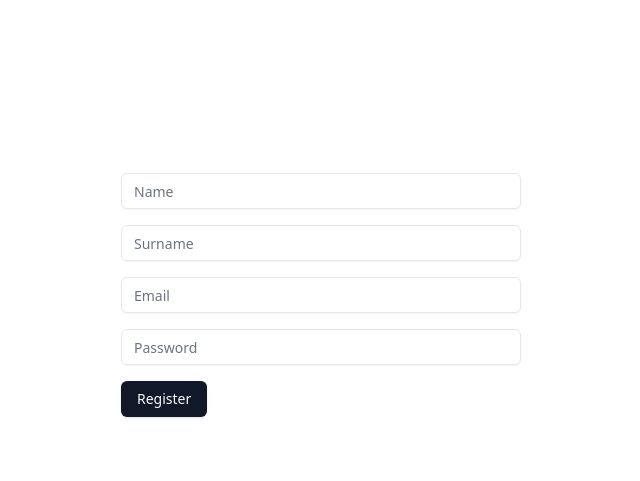
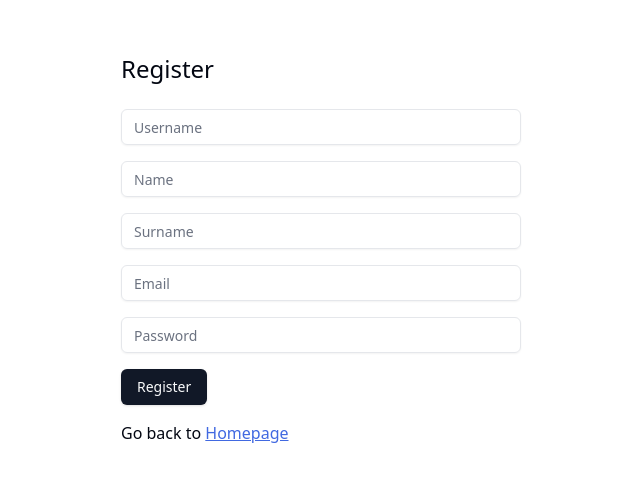
Before and after one commit to mtemin/PersonnelManagement, a React (Vite) app in the folder personnel-management-ui/: page /register in a window 1280 px wide. Shown: the part 147-628 px from the top of the page, without its empty margins (319-959 px from the left). Built offline with nearby package versions, Linux system fonts and the light colour scheme.

Commit message:
add back to homepage link and minor css edits

```diff
--- a/personnel-management-ui/src/routes/Register.tsx
+++ b/personnel-management-ui/src/routes/Register.tsx
@@ -3,14 +3,17 @@ import { Input } from '@/components/ui/input'
 
 export default function Register() {
   return (
-    <section className='w-[25rem] mt-[25%] m-auto'>
+    <section className='w-[25rem] mt-[25vh] translate-y-[-%50] m-auto'>
+        <h4 className="text-2xl mb-6">Register</h4>
+      <Input className='mb-4' type="text" placeholder="Username" />
       <Input className='mb-4' type="text" placeholder="Name" />
       <Input className='mb-4' type="text" placeholder="Surname" />
       <Input className='mb-4' type="email" placeholder="Email" />
       <Input className='mb-4' type="password" placeholder="Password" />
-      <Button className='mx-auto'>
+      <Button className='mb-4 ml-auto'>
         Register
       </Button>
+        <p>Go back to&nbsp;<a className="text-link underline" href="/">Homepage</a></p>
     </section>
 
   )
```
